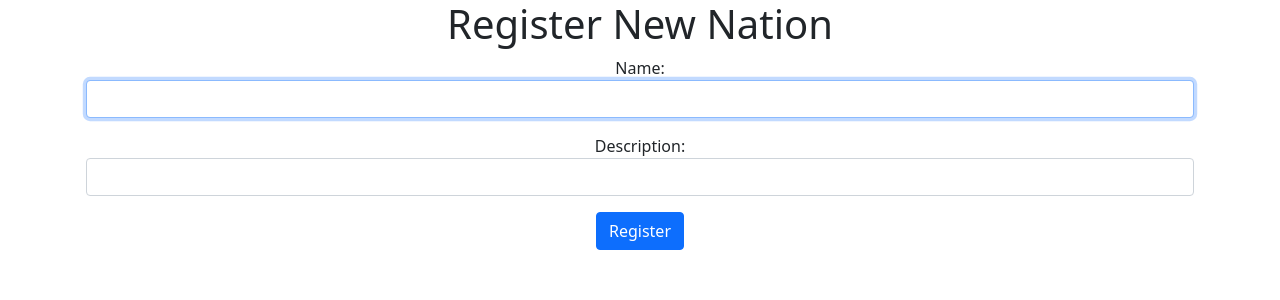
After one commit to urlordjames/anarcho-monarchy, a Django app: page /createnation/ in a window 1280 px wide. The commit adds this page. Shown: the top 300 px of the page. Run offline with Django 3.2, Linux system fonts and the light colour scheme; the visitor is signed in with stand-in values (Sample User, id 1); some libraries are stand-ins or nearby versions.

Commit message:
added create nation page

```diff
--- /dev/null
+++ b/anarchonet/main/templates/createnation.html
@@ -0,0 +1,25 @@
+{% extends "base.html" %}
+
+{% block title %}Register Nation{% endblock %}
+
+{% block content %}
+<div style="text-align: center">
+  <h1>Register New Nation</h1>
+  <form action="/createnation/" method="POST">
+    {% csrf_token %}
+    <div class="container">
+      <div class="mb-3">
+        <label class="small-text" for="name">Name:</label>
+        <input type="text" name="name" id="name" class="form-control" autofocus required>
+      </div>
+      <div class="mb-3">
+        <label class="small-text" for="about">Description:</label>
+        <input type="text" name="about" id="about" class="form-control">
+      </div>
+      <div class="mb-3">
+        <input type="submit" class="btn btn-primary" value="Register">
+      </div>
+    </div>
+  </form>
+</div>
+{% endblock %}
--- a/anarchonet/main/templates/login.html
+++ b/anarchonet/main/templates/login.html
@@ -14,7 +14,7 @@
       </div>
       <div class="mb-3">
         <label class="small-text" for="password">Password:</label>
-        <input type="password" name="password" id="password" class="form-control" autofocus required>
+        <input type="password" name="password" id="password" class="form-control" required>
       </div>
       <div class="mb-3">
         <input type="submit" class="btn btn-primary" value="Login">
--- a/anarchonet/main/urls.py
+++ b/anarchonet/main/urls.py
@@ -11,4 +11,5 @@ urlpatterns = [
     path("createplayer/", views.createPlayer, name="create player"),
     path("editplayer/", views.editPlayer, name="edit player"),
     path("nations/", views.viewNations, name="nation list"),
+    path("createnation/", views.createNation, name="create nation"),
 ]
--- a/anarchonet/main/views.py
+++ b/anarchonet/main/views.py
@@ -129,3 +129,24 @@ def editPlayer(request):
 def viewNations(request):
     return render(request, "nationlist.html", {"title": "Nation List",
                                                "list": Nation.objects.all()})
+
+@csrf_protect
+def createNation(request):
+    user = request.user
+    if not user.is_authenticated:
+        return HttpResponse(status=401)
+    if request.method == "GET":
+        return render(request, "createnation.html")
+    if request.method == "POST":
+        newnation = Nation(owner=user, name=request.POST.get("name"), about=request.POST.get("about"))
+        try:
+            newnation.full_clean()
+            newnation.save()
+        except ValidationError as e:
+            for i in e:
+                messages.error(request, i)
+            return redirect("/createnation/")
+        messages.success(request, "nation created successfully")
+        return redirect("/nations/")
+    else:
+        return HttpResponse(status=405)
```
